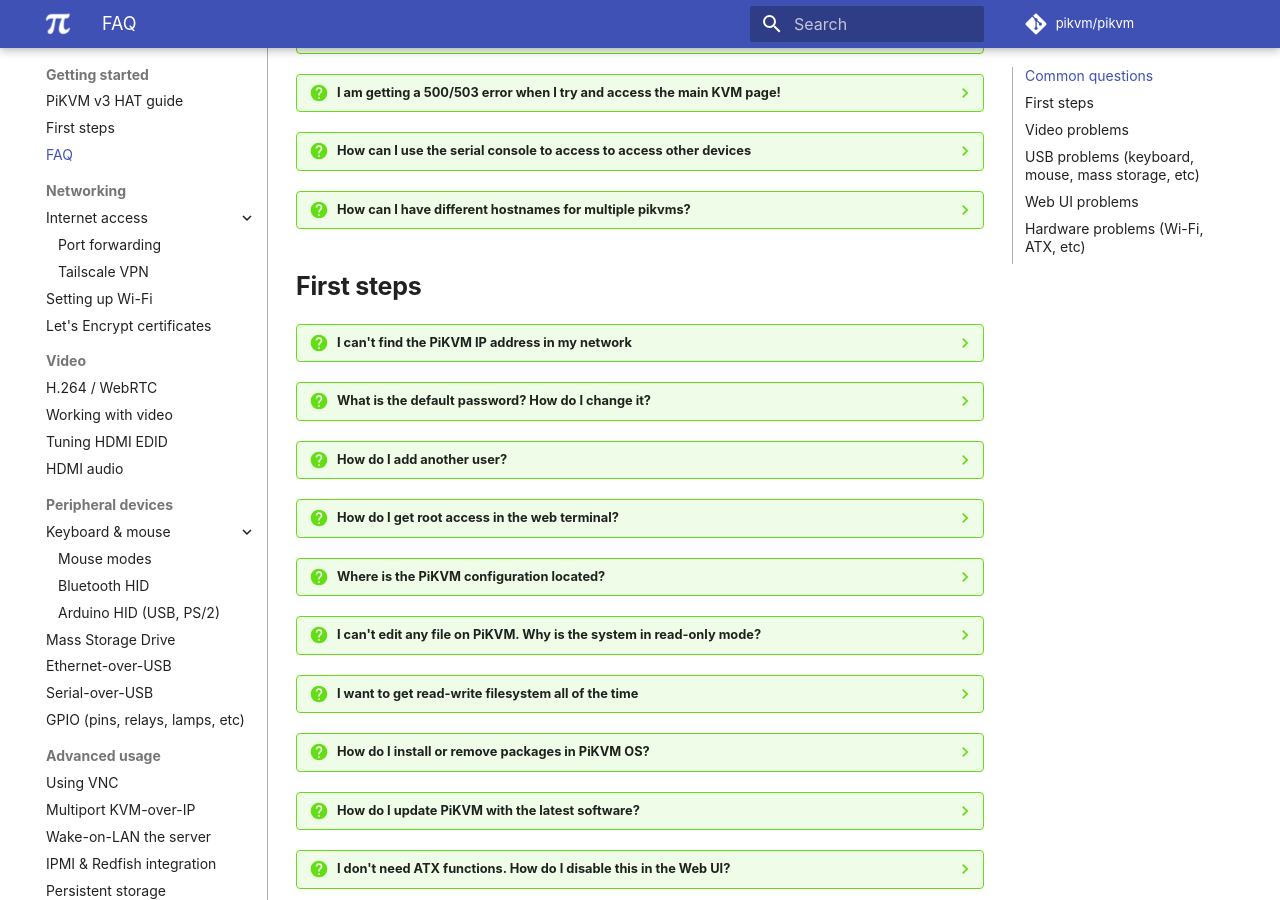
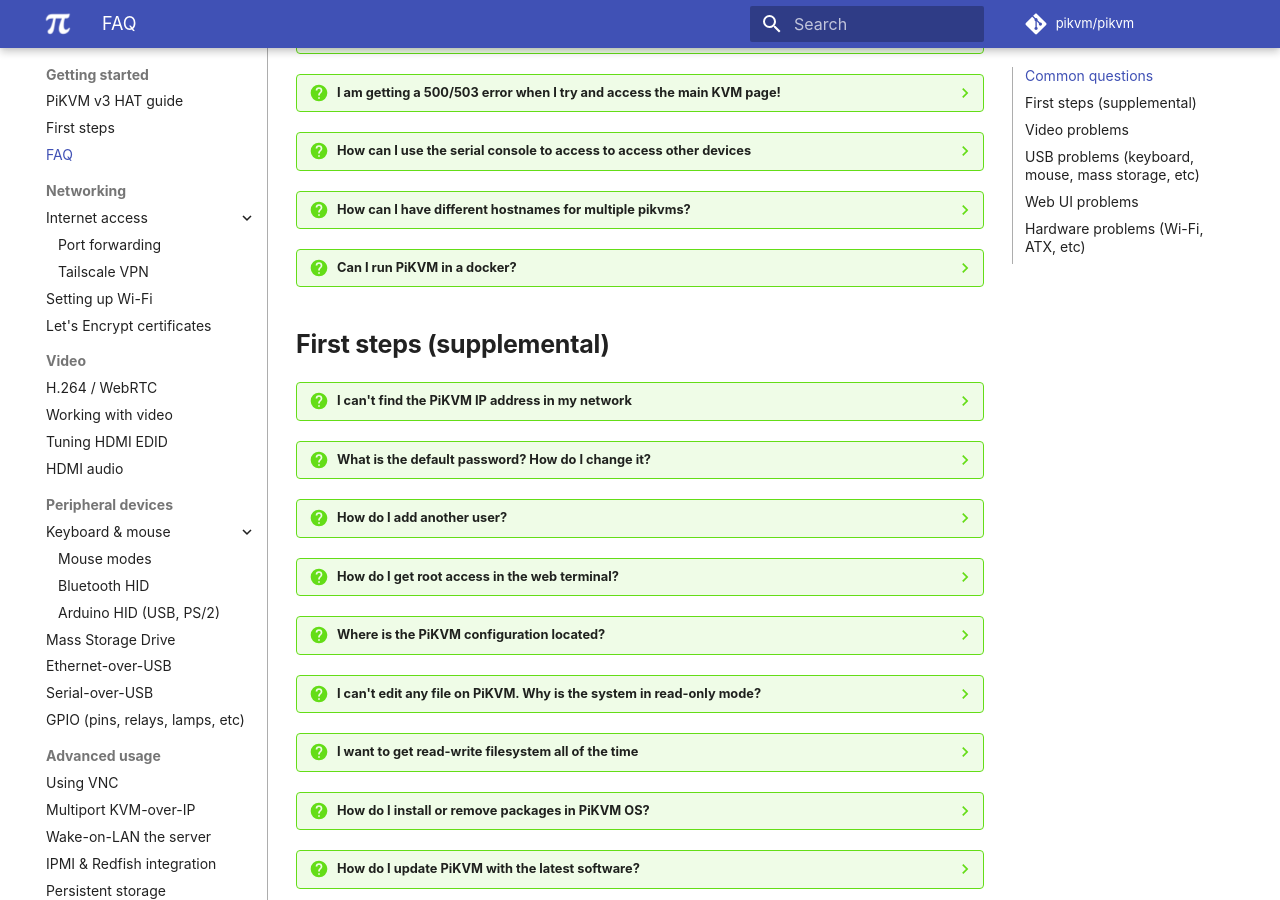
Before and after one commit to pikvm/pikvm, an MkDocs documentation site: the page built from docs/faq.md, in a window 1280 px wide and 900 px high, scrolled down 1475 px. Built offline with MkDocs 1.6.1 and Material for MkDocs 9.7.7, drawn with Linux system fonts in a browser that asks for light colours; some web fonts are replaced; comment, search, counter and statistics services are not loaded; some of the changed lines change nothing that is shown.

Commit message:
Update faq.md
Added a new question
Added additional verbiage for clarity

````diff
--- a/docs/faq.md
+++ b/docs/faq.md
@@ -186,7 +186,10 @@
     - Optional: Edit `/etc/kvmd/meta.yaml` to alter the displayed server name in the web UI
     - Reboot the pikvm
 
-## First steps
+??? question "Can I run PiKVM in a docker?"
+    Technically it might be possible but the OS requires many specific settings that cannot be performed inside the container.
+
+## First steps (supplemental)
 
 ??? question "I can't find the PiKVM IP address in my network"
     Follow [this guide](first_steps.md#getting-access-to-pikvm).
@@ -276,7 +279,7 @@
     # reboot
     ```
 
-    Pacman saves all installed packages in a compressed format so that you can roll back to the old version if something goes wrong. After you've updated and made sure everything works, it makes sense to clear the package cache so that it doesn't take up space on the SD card: `rw; rm -rf /var/cache/pacman/pkg; ro`.
+    Pacman saves all installed packages in a compressed format so that you can roll back to the old version if something goes wrong. After you've updated and made sure everything works, (ONLY for older images, newer images has this partition expended and no longer has this issue) it makes sense to clear the package cache so that it doesn't take up space on the SD card: `rw; rm -rf /var/cache/pacman/pkg; ro`.
 
 
 ??? question "I don't need ATX functions. How do I disable this in the Web UI?"
````
